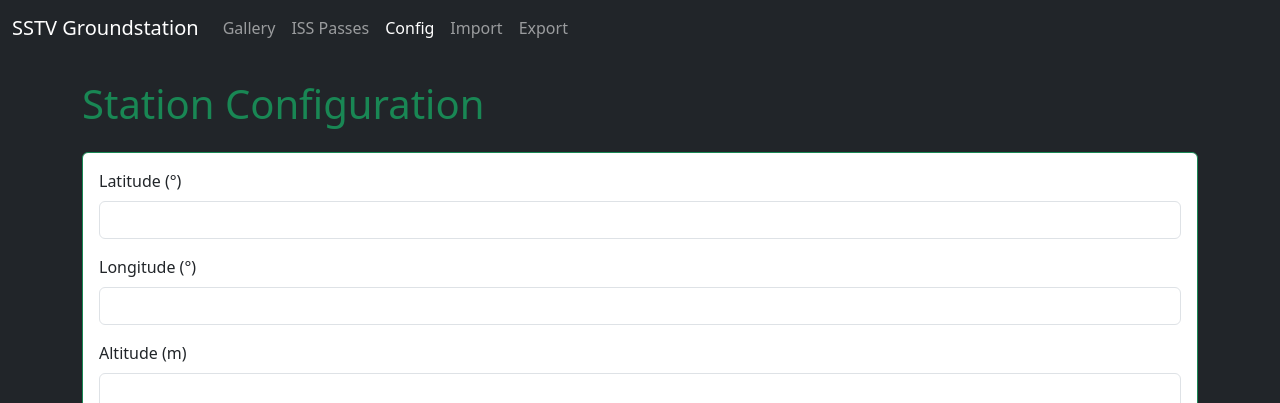
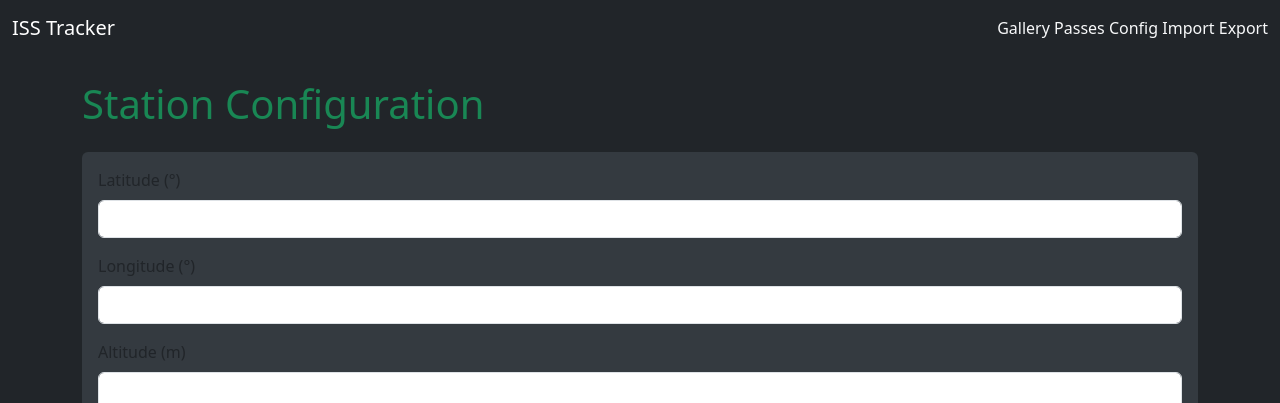
Before and after one commit to Mraanderson/sstv-groundstation, a Flask app: page /config in a window 1280 px wide. Shown: the top 403 px of the page. Run offline with Flask 3, Linux system fonts and the light colour scheme.

Commit message:
Update base.html

```diff
--- a/app/templates/base.html
+++ b/app/templates/base.html
@@ -2,46 +2,43 @@
 <html lang="en">
 <head>
   <meta charset="utf-8">
-  <meta name="viewport" content="width=device-width, initial-scale=1">
-  <title>{% block title %}SSTV Groundstation{% endblock %}</title>
+  <title>{% block title %}ISS Tracker{% endblock %}</title>
   <link href="https://cdn.jsdelivr.net/npm/bootstrap@5.3.0/dist/css/bootstrap.min.css" rel="stylesheet">
+  <style>
+    :root {
+      --bg-color: #212529;
+      --card-color: #343a40;
+      --text-color: #f8f9fa;
+      --link-color: #0d6efd;
+    }
+    body {
+      background-color: var(--bg-color);
+      color: var(--text-color);
+    }
+    .card {
+      background-color: var(--card-color);
+      border: none;
+    }
+    a, a:hover {
+      color: var(--link-color);
+    }
+  </style>
 </head>
-<body class="bg-dark text-light">
-
-<!-- Top Navigation -->
-<nav class="navbar navbar-expand-lg navbar-dark bg-dark mb-4">
-  <div class="container-fluid">
-    <a class="navbar-brand" href="{{ url_for('gallery') }}">SSTV Groundstation</a>
-    <button class="navbar-toggler" type="button" data-bs-toggle="collapse" data-bs-target="#navbarNav">
-      <span class="navbar-toggler-icon"></span>
-    </button>
-    <div class="collapse navbar-collapse" id="navbarNav">
-      <ul class="navbar-nav me-auto">
-        <li class="nav-item">
-          <a class="nav-link {% if request.endpoint == 'gallery' %}active{% endif %}" href="{{ url_for('gallery') }}">Gallery</a>
-        </li>
-        <li class="nav-item">
-          <a class="nav-link {% if request.endpoint == 'passes_page' %}active{% endif %}" href="{{ url_for('passes_page') }}">ISS Passes</a>
-        </li>
-        <li class="nav-item">
-          <a class="nav-link {% if request.endpoint == 'config_page' %}active{% endif %}" href="{{ url_for('config_page') }}">Config</a>
-        </li>
-        <li class="nav-item">
-          <a class="nav-link {% if request.endpoint == 'import_settings' %}active{% endif %}" href="{{ url_for('import_settings') }}">Import</a>
-        </li>
-        <li class="nav-item">
-          <a class="nav-link {% if request.endpoint == 'export_settings_page' %}active{% endif %}" href="{{ url_for('export_settings_page') }}">Export</a>
-        </li>
-      </ul>
+<body>
+  <nav class="navbar navbar-dark bg-dark mb-4">
+    <div class="container-fluid">
+      <a class="navbar-brand" href="{{ url_for('gallery') }}">ISS Tracker</a>
+      <div>
+        <a class="nav-link d-inline text-light" href="{{ url_for('gallery') }}">Gallery</a>
+        <a class="nav-link d-inline text-light" href="{{ url_for('passes_page') }}">Passes</a>
+        <a class="nav-link d-inline text-light" href="{{ url_for('config_page') }}">Config</a>
+        <a class="nav-link d-inline text-light" href="{{ url_for('import_settings') }}">Import</a>
+        <a class="nav-link d-inline text-light" href="{{ url_for('export_settings_page') }}">Export</a>
+      </div>
     </div>
+  </nav>
+  <div class="container">
+    {% block content %}{% endblock %}
   </div>
-</nav>
-
-<!-- Page Content -->
-<div class="container">
-  {% block content %}{% endblock %}
-</div>
-
-<script src="https://cdn.jsdelivr.net/npm/bootstrap@5.3.0/dist/js/bootstrap.bundle.min.js"></script>
 </body>
 </html>
```
